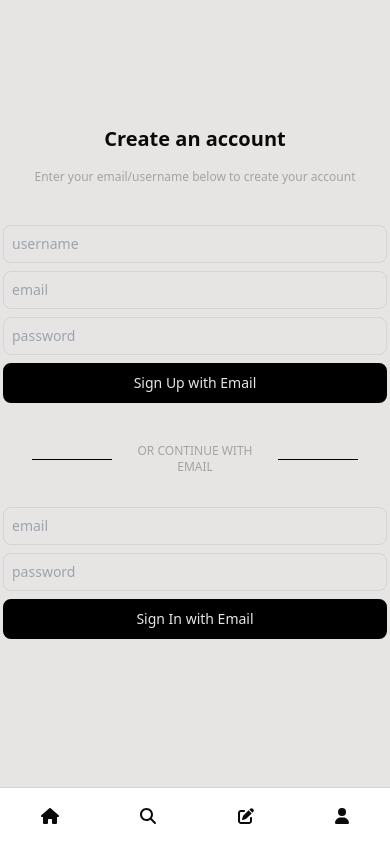
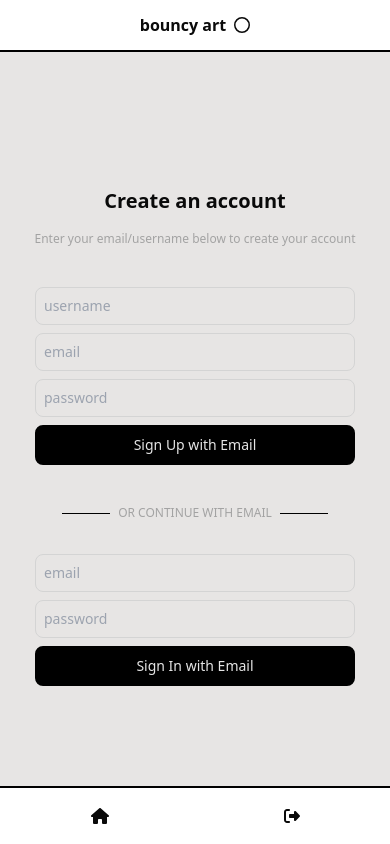
Before and after one commit to danielgavidia/fractal-ai-art, a React (Vite) app in the folder frontend/: page /auth in a window 390 px wide. Built offline with nearby package versions, Linux system fonts and the light colour scheme; no server answers.

Commit message:
Fixed UI for mobile rendering

```diff
--- a/frontend/src/components/AuthForm.tsx
+++ b/frontend/src/components/AuthForm.tsx
@@ -62,7 +62,7 @@ const AuthForm = ({ authOperation }: AuthProps) => {
 
   return (
     <div className="p-6 flex h-full items-center justify-center">
-      <form onSubmit={handleFirebaseAuth} className="flex flex-col space-y-2 min-w-96">
+      <form onSubmit={handleFirebaseAuth} className="flex flex-col space-y-2 min-w-80">
         {authOperation === "signup" && (
           <input
             value={username}
--- a/frontend/src/components/AuthPage.tsx
+++ b/frontend/src/components/AuthPage.tsx
@@ -14,13 +14,13 @@ const AuthPage = () => {
       </div>
       <div className="text-xs text-center text-neutral-400 flex justify-center items-center">
         <div className="p-2">
-          <div className="w-20 border-b-[0.5px] border-black"></div>
-          <div className="w-20"></div>
+          <div className="w-12 border-b-[0.5px] border-black"></div>
+          <div className="w-12"></div>
         </div>
         <div>OR CONTINUE WITH EMAIL</div>
         <div className="p-2">
-          <div className="w-20 border-b-[0.5px] border-black"></div>
-          <div className="w-20"></div>
+          <div className="w-12 border-b-[0.5px] border-black"></div>
+          <div className="w-12"></div>
         </div>
       </div>
       <div>
--- a/frontend/src/components/BottomNavbar.tsx
+++ b/frontend/src/components/BottomNavbar.tsx
@@ -5,19 +5,29 @@ import {
   faPenToSquare,
   faUser,
   faHouse,
+  faRightFromBracket,
 } from "@fortawesome/free-solid-svg-icons";
+import { AuthContext } from "./AuthProvider";
+import { useContext } from "react";
 
 const BottomNavbar = () => {
   const navigate = useNavigate();
+  const context = useContext(AuthContext);
+  if (context === undefined) {
+    return;
+  }
+  const { user, userInfo, loading } = context;
 
   return (
-    <nav className="w-full fixed bottom-0 bg-white border-t border-neutral-300 flex justify-around py-2">
+    <nav className="w-full flex justify-around py-2">
       <button
         onClick={() => navigate("/feed")}
         className="p-2 transition-transform transform hover:scale-125"
       >
         <FontAwesomeIcon icon={faHouse} />
       </button>
+      {user ? (
+        <>
           <button
             onClick={() => navigate("/search")}
             className="p-2 transition-transform transform hover:scale-125"
@@ -30,12 +40,34 @@ const BottomNavbar = () => {
           >
             <FontAwesomeIcon icon={faPenToSquare} />
           </button>
+          {!loading ? (
+            <>
+              {userInfo && (
                 <button
-        onClick={() => navigate("/profile")}
+                  onClick={() => navigate(`/profile/${userInfo.id}`)}
                   className="p-2 transition-transform transform hover:scale-125"
                 >
                   <FontAwesomeIcon icon={faUser} />
                 </button>
+              )}
+            </>
+          ) : (
+            <>
+              <p>Loading...</p>
+            </>
+          )}
+        </>
+      ) : (
+        // User is logged out / not signed up
+        <>
+          <button
+            onClick={() => navigate("/auth")}
+            className="p-2 transition-transform transform hover:scale-150"
+          >
+            <FontAwesomeIcon icon={faRightFromBracket} />
+          </button>
+        </>
+      )}
     </nav>
   );
 };
--- a/frontend/src/components/Navbar.tsx
+++ b/frontend/src/components/Navbar.tsx
@@ -10,6 +10,7 @@ import {
 } from "@fortawesome/free-solid-svg-icons";
 import { useContext } from "react";
 import { AuthContext } from "./AuthProvider";
+import { faCircle } from "@fortawesome/free-regular-svg-icons";
 
 const Navbar = () => {
   const navigate = useNavigate();
@@ -21,8 +22,12 @@ const Navbar = () => {
 
   return (
     <nav className="h-screen flex flex-col justify-center">
-      <button onClick={() => navigate("/feed")} className="p-2 border-b border-neutral-300 m-2">
-        bouncy art
+      <button
+        onClick={() => navigate("/feed")}
+        className="p-2 border-b border-neutral-300 m-2 flex space-x-2 items-center justify-center"
+      >
+        <p className="font-bold">bouncy art</p>
+        <FontAwesomeIcon icon={faCircle} />
       </button>
       <button
         onClick={() => navigate("/feed")}
--- a/frontend/src/components/Profile.tsx
+++ b/frontend/src/components/Profile.tsx
@@ -52,7 +52,7 @@ const Profile = ({ userId }: ProfileProps) => {
       {profileInfo && userInfo ? (
         <div>
           {/* User info section */}
-          <div className="border-b border-neutral-300 p-4 sticky top-0 z-20 bg-neutral-200 flex">
+          <div className="border-b border-neutral-300 p-4 sticky top-0 z-10 bg-neutral-200 flex">
             <div className="flex-1">
               <p className="font-bold">@{profileInfo?.username}</p>
               <p className="text-sm">
--- a/frontend/src/components/Search.tsx
+++ b/frontend/src/components/Search.tsx
@@ -20,9 +20,9 @@ const Search = () => {
   }, []);
 
   // Submit search query
-  function searchEmails(userData: User[], query: string): User[] {
+  function searchUsers(userData: User[], query: string): User[] {
     const lowerQuery = query.toLowerCase();
-    return userData.filter((x) => x.email.toLowerCase().includes(lowerQuery));
+    return userData.filter((x) => x.username.toLowerCase().includes(lowerQuery));
   }
 
   function handleSubmit(e: React.FormEvent): void {
@@ -30,13 +30,13 @@ const Search = () => {
     if (!userData) {
       return;
     }
-    const newData = searchEmails(userData, searchQuery);
+    const newData = searchUsers(userData, searchQuery);
     setUserData(newData);
     setSearchQuery("");
   }
 
   return (
-    <div className="h-full p-6">
+    <div className="h-full p-6 pt-10 w-full">
       <form onSubmit={handleSubmit}>
         <input
           value={searchQuery}
@@ -58,7 +58,7 @@ const Search = () => {
                     onClick={() => navigate(`/profile/${user.id}`)}
                     className="flex-1 text-start"
                   >
-                    {user.email}
+                    {user.username}
                   </button>
                   <p className="mr-4">{user.likesCount}</p>
                   <FontAwesomeIcon icon={faHeart}></FontAwesomeIcon>
--- a/frontend/src/routes/Root.tsx
+++ b/frontend/src/routes/Root.tsx
@@ -1,10 +1,22 @@
 import { Outlet } from "react-router-dom";
 import Navbar from "../components/Navbar";
 import BottomNavbar from "@/components/BottomNavbar";
+import { FontAwesomeIcon } from "@fortawesome/react-fontawesome";
+import { faCircle } from "@fortawesome/free-regular-svg-icons";
 
 const Root = () => {
   return (
     <div className="w-full bg-stone-200 h-screen flex justify-center">
+      {/* Top title bar */}
+      <div className="fixed top-0 left-0 right-0 z-10 md:hidden">
+        <div className="flex justify-center w-full bg-white border-b-2 border-black">
+          <div className="w-full max-w-96 h-[50px] text-center p-2 font-bold flex justify-center space-x-2 items-center">
+            <p>bouncy art</p>
+            <FontAwesomeIcon icon={faCircle} />
+          </div>
+        </div>
+      </div>
+
       {/* Container for the layout with left sidebar, center content, and right sidebar */}
       <div className="flex w-full max-w-screen-lg h-full">
         {/* Left Sidebar */}
@@ -13,7 +25,7 @@ const Root = () => {
         </div>
 
         {/* Center Content */}
-        <div className="flex-grow max-w-2xl bg-stone-200 h-full overflow-y-scroll no-scrollbar pb-14">
+        <div className="flex-grow max-w-2xl bg-stone-200 h-full overflow-y-scroll no-scrollbar pt-[52px] md:pt-0">
           <Outlet />
         </div>
 
@@ -23,7 +35,11 @@ const Root = () => {
 
       {/* Bottom Navbar for mobile screens */}
       <div className="fixed bottom-0 left-0 right-0 md:hidden">
-        <BottomNavbar />
+        <div className="flex justify-center w-full bg-white border-t-2 border-black">
+          <div className="w-full max-w-96">
+            <BottomNavbar />
+          </div>
+        </div>
       </div>
     </div>
   );
--- a/frontend/src/routes/RouteSearch.tsx
+++ b/frontend/src/routes/RouteSearch.tsx
@@ -1,11 +1,11 @@
 import Search from "../components/Search";
 
 const RouteSearch = () => {
-	return (
-		<div>
-			<Search />
-		</div>
-	);
+  return (
+    <div className="h-full">
+      <Search />
+    </div>
+  );
 };
 
 export default RouteSearch;
```
Lines whose indentation alone changed are shown as unchanged.
